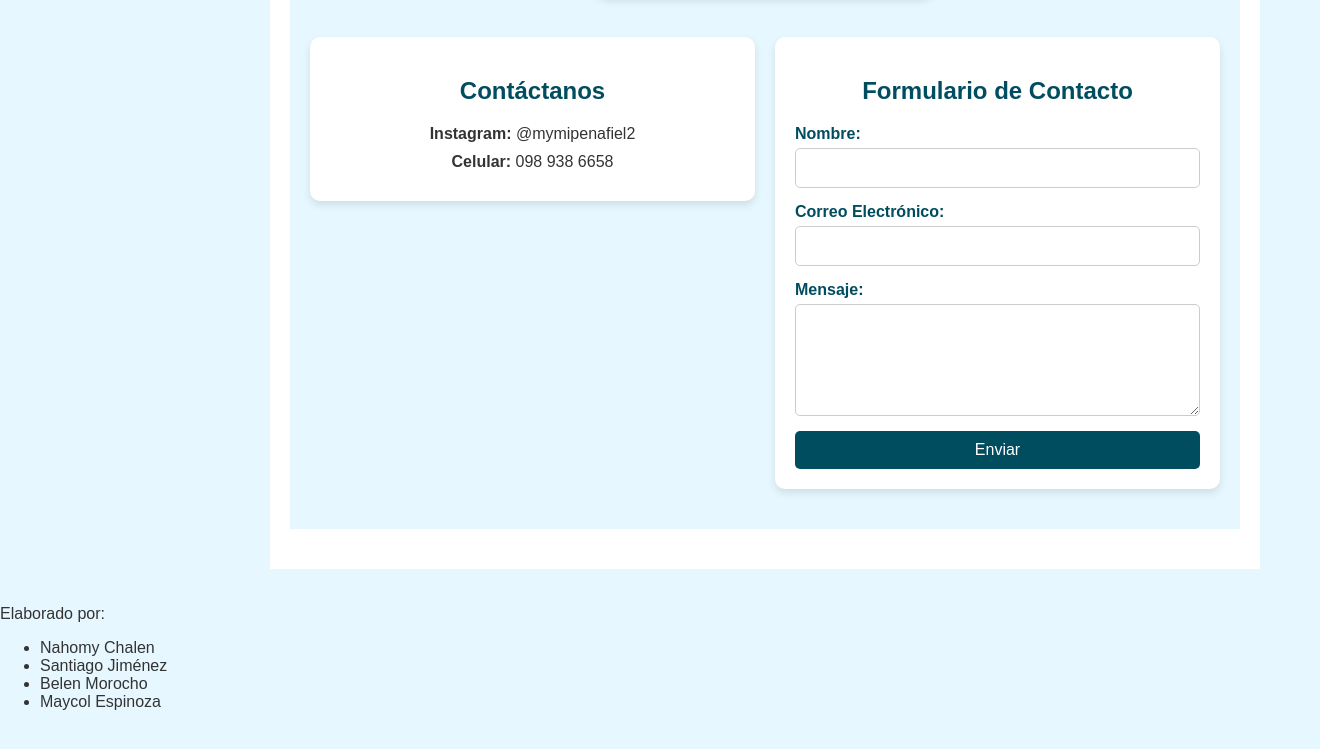
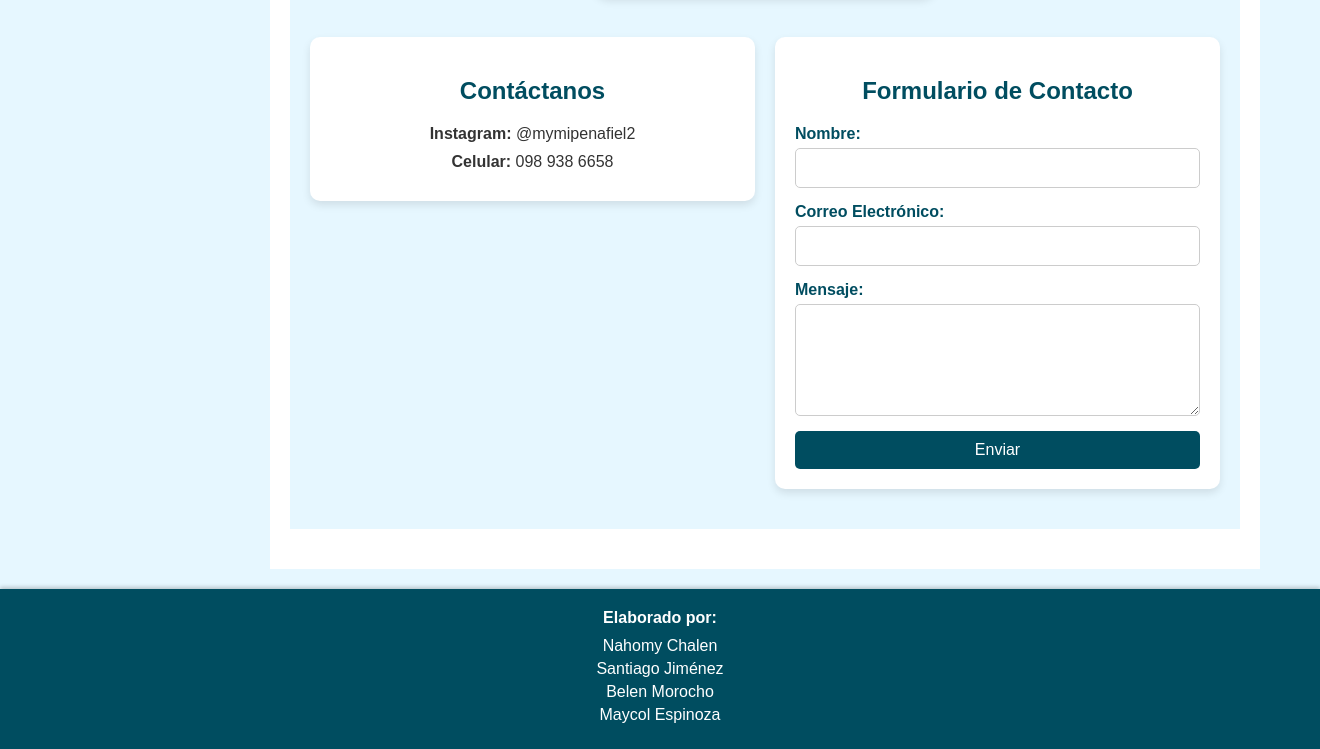
Before and after one commit to shlevss/naomitrabajo, a plain HTML site: page index.html in a window 1280 px wide. Shown: the part 3095-3844 px from the top of the page, 1320 px wide, since content can reach past the window. Before the commit the page ends 3822 px from the top, so only its background shows below. Drawn offline with Linux system fonts and the light colour scheme; a script that the page names is missing.

Commit message:
Update styles.css

```diff
--- a/styles.css
+++ b/styles.css
@@ -345,3 +345,29 @@ main {
         width: 100%;
     }
 }
+footer {
+    background-color: #004d60;
+    color: #ffffff;
+    text-align: center;
+    padding: 20px;
+    font-size: 1rem;
+    position: relative;
+    bottom: 0;
+    width: 100%;
+    box-shadow: 0 -2px 4px rgba(0, 0, 0, 0.2);
+}
+
+footer p {
+    margin: 0;
+    font-weight: bold;
+}
+
+footer ul {
+    list-style: none;
+    padding: 0;
+    margin: 10px 0 0 0;
+}
+
+footer ul li {
+    margin: 5px 0;
+}
```
